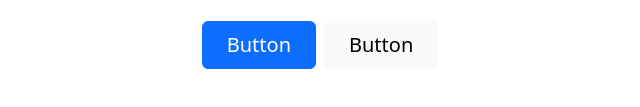
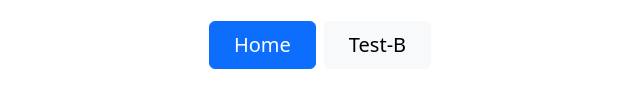
Before and after one commit to pdiscards/test-ab, a plain HTML site: page test-a.html in a window 1280 px wide. Shown: the part 179-286 px from the top of the page, 320-960 px from the left. Drawn offline with Linux system fonts and the light colour scheme.

Commit message:
Updated buttons

```diff
--- a/test-a.html
+++ b/test-a.html
@@ -16,7 +16,7 @@
                     <div class="container">
                         <div class="text-center p-4 p-lg-5">
                             <p class="fw-bold text-primary mb-2">packetdiscards</p>
-                            <h1 class="fw-bold mb-4" style="background: rgba(255,1,1,0.29);">Test-A</h1><button class="btn btn-primary fs-5 me-2 py-2 px-4" type="button">Button</button><button class="btn btn-light fs-5 py-2 px-4" type="button">Button</button>
+                            <h1 class="fw-bold mb-4" style="background: rgba(255,1,1,0.29);">Test-A</h1><a class="btn btn-primary fs-5 me-2 py-2 px-4" role="button" href="index.html">Home</a><a class="btn btn-light fs-5 py-2 px-4" role="button" href="test-b.html">Test-B</a>
                         </div>
                     </div>
                 </section>
```
Also changed, not shown: test-b.html (+1 -1 lines).
